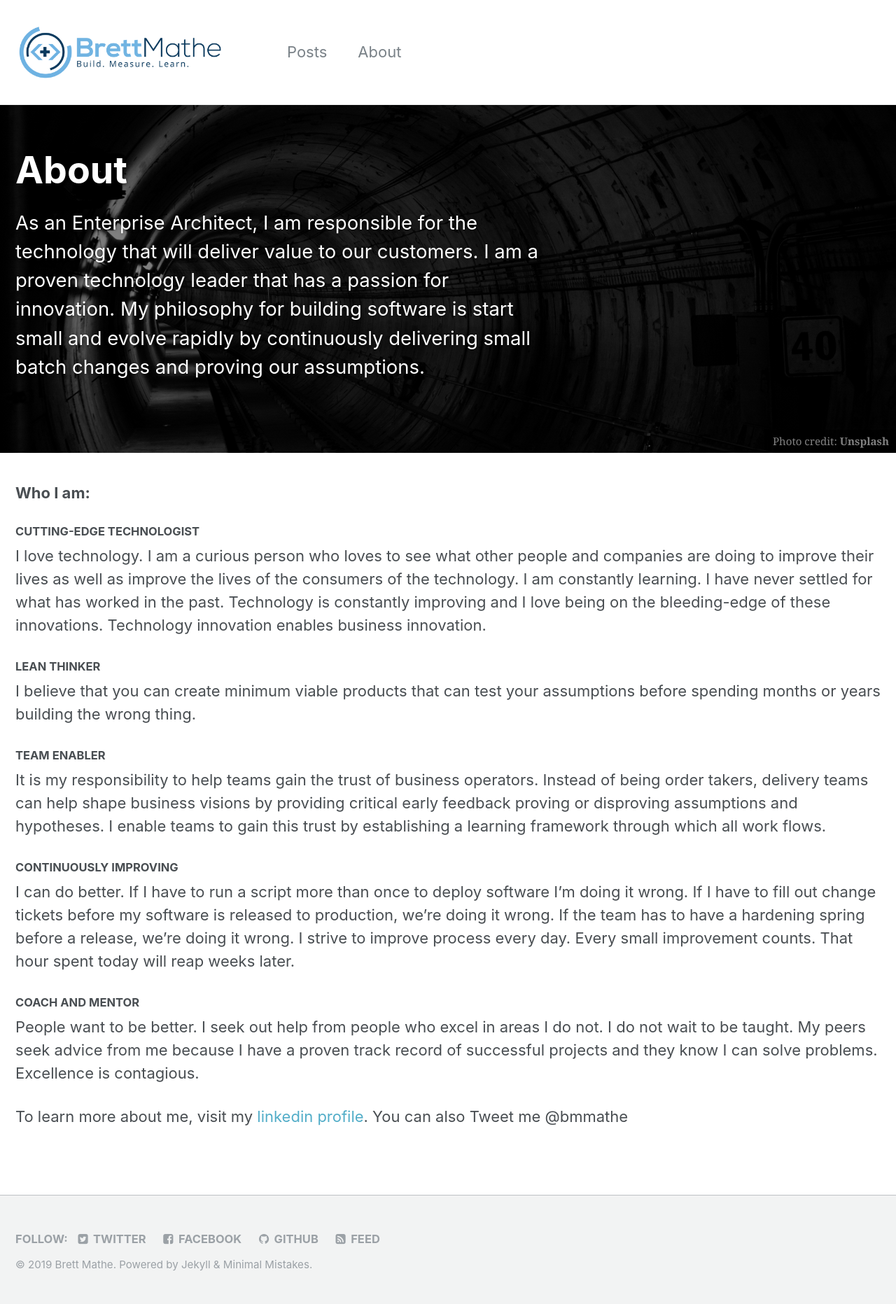
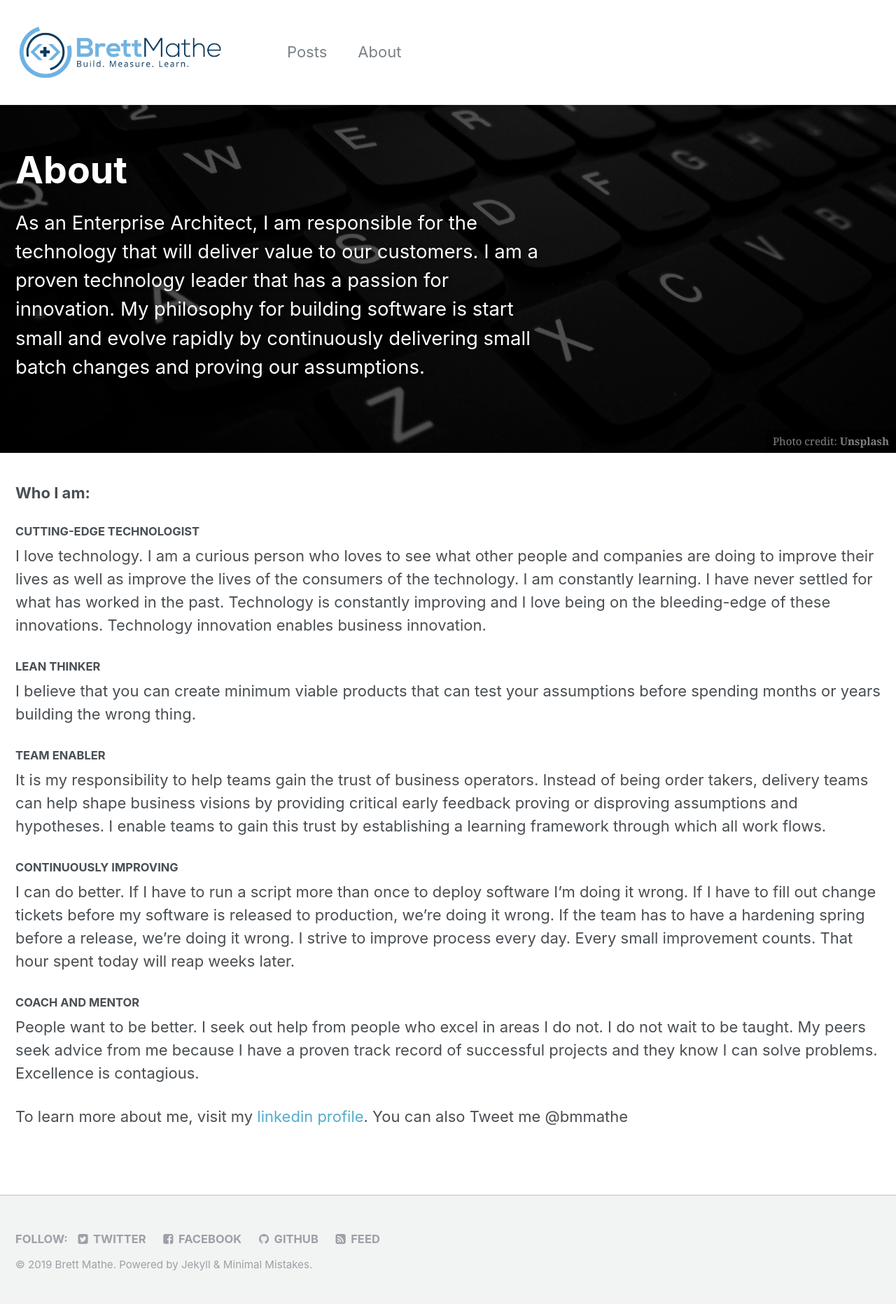
Before and after one commit to bmmathe/bmmathe.github.io, a Jekyll site: the page built from _pages/about.md, in a window 1280 px wide. Shown: the whole page at 70% size. Built offline with Jekyll 4.4.1, drawn with Linux system fonts in a browser that asks for light colours.

Commit message:
Updated favicon

```diff
--- a/_includes/head.html
+++ b/_includes/head.html
@@ -15,5 +15,7 @@
 
 <!-- For all browsers -->
 <link rel="stylesheet" href="{{ '/assets/css/main.css' | absolute_url }}">
-
+<link rel="icon" type="image/png" sizes="32x32" href="{{ '/assets/images/favicon-32x32.png' | absolute_url }}">
+<link rel="icon" type="image/png" sizes="96x96" href="{{ '/assets/images/favicon-96x96.png' | absolute_url }}">
+<link rel="icon" type="image/png" sizes="16x16" href="{{ '/assets/images/favicon-16x16.png' | absolute_url }}">
 <meta http-equiv="cleartype" content="on">
--- a/_pages/about.md
+++ b/_pages/about.md
@@ -5,7 +5,7 @@
 header:
   overlay_color: "#000"
   overlay_filter: "0.5"
-  overlay_image: /assets/images/fdvttpkakky-redd-angelo.jpg
+  overlay_image: /assets/images/black-and-white-device-electronics-698808.jpg
   caption: "Photo credit: [**Unsplash**](https://unsplash.com)"
 excerpt: "As an Enterprise Architect, I am responsible for the technology that will deliver value to our customers.  I am a proven technology leader that has a passion for innovation. My philosophy for building software is start small and evolve rapidly by continuously delivering small batch changes and proving our assumptions."
 ---
```
Also changed, not shown: assets/images/3pgb5eqvaie-lorenzo-cafaro.jpg (deleted), assets/images/black-and-white-device-electronics-698808.jpg (added), assets/images/favicon-16x16.png (added), assets/images/favicon-32x32.png (added), assets/images/favicon-96x96.png (added), assets/images/favicon.ico (added), assets/images/favicon.png (added).
